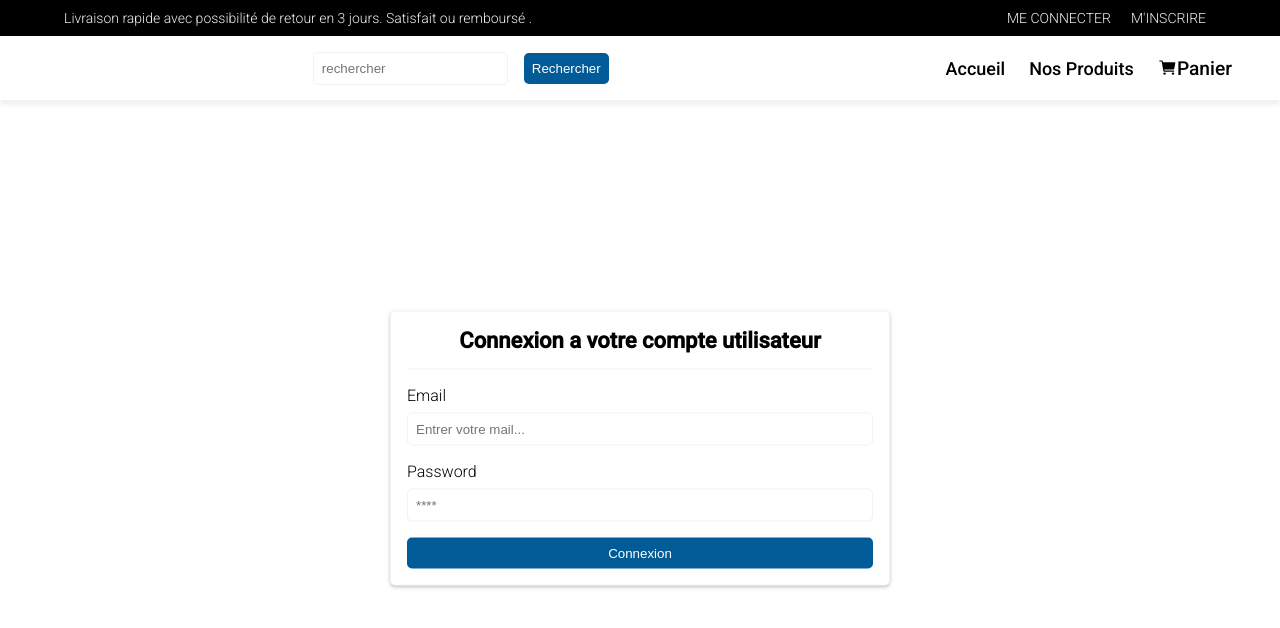
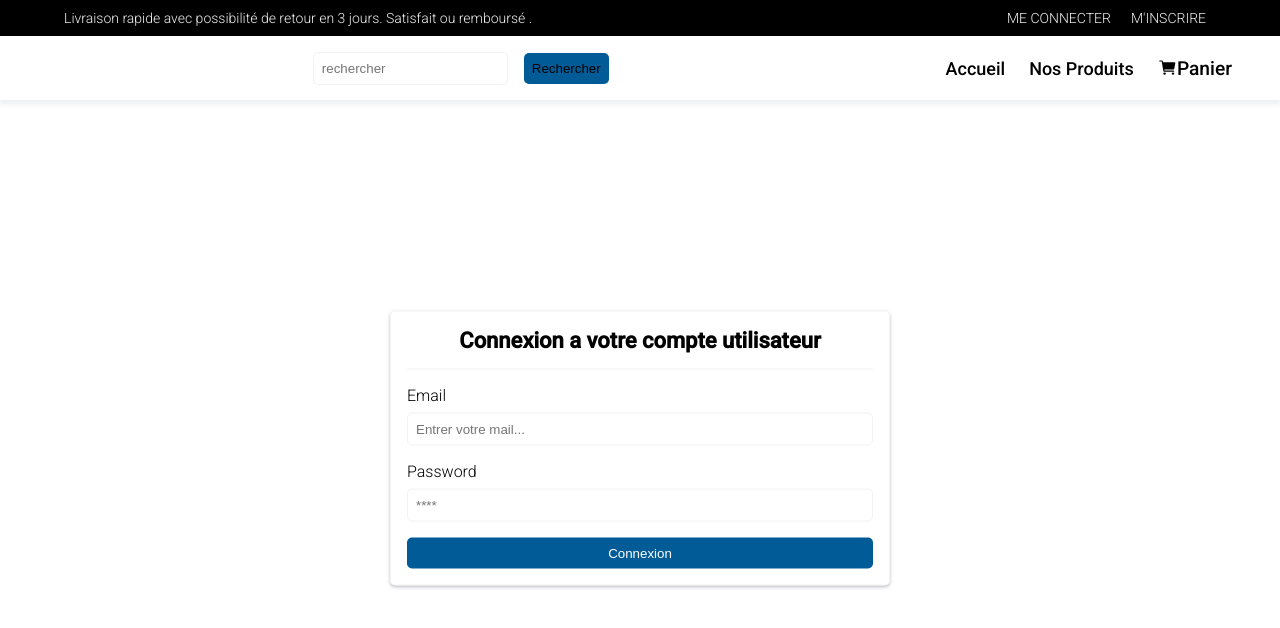
Before and after one commit to Mbra-Oliver/yt-easy-shop, a React (Vite) app in the folder frontend/: page /login in a window 1280 px wide. Shown: the top 628 px of the page. Built offline with nearby package versions, Linux system fonts and the light colour scheme.

Commit message:
minor-fix

```diff
--- a/frontend/src/App.jsx
+++ b/frontend/src/App.jsx
@@ -6,7 +6,7 @@ import ProductsPage from "./pages/Products";
 import Login from "./pages/auth/Login";
 import Register from "./pages/auth/Register";
 import "react-toastify/dist/ReactToastify.css";
-import { toast, ToastContainer } from "react-toastify";
+import { ToastContainer } from "react-toastify";
 import { checkUserAuthLoader, tokenLoader } from "./helpers/authManage";
 import { logoutAction } from "./pages/auth/Logout";
 //Initialisation des routes
--- a/frontend/src/components/UI/MainNavigation.jsx
+++ b/frontend/src/components/UI/MainNavigation.jsx
@@ -59,26 +59,9 @@ export default function MainNavigation() {
             {/* <img src="https://i.postimg.cc/TP6JjSTt/logo.webp" alt="" /> */}
           </div>
           <div className="flex items-center gap-1">
-            <input
-              placeholder="rechercher"
-              style={{
-                padding: "0.5rem",
-                border: "1px solid #f2f2f2",
-                borderRadius: "5px",
-              }}
-            />
+            <input placeholder="rechercher" className="search-topbar-input" />
 
-            <button
-              style={{
-                backgroundColor: "var(--primary-color)",
-                padding: "0.5rem",
-                border: "none",
-                borderRadius: "5px",
-                color: "white",
-              }}
-            >
-              Rechercher
-            </button>
+            <button className="btn-search">Rechercher</button>
           </div>
         </div>
       </nav>
--- a/frontend/src/index.css
+++ b/frontend/src/index.css
@@ -1383,3 +1383,17 @@ iframe {
   color: var(--danger-color);
   cursor: pointer;
 }
+
+.btn-search {
+  background-color: var(--primary-color);
+  padding: 0.5rem;
+  border: none;
+  border-radius: 5px;
+  color: "white";
+}
+
+.search-topbar-input {
+  padding: 0.5rem;
+  border: 1px solid #f2f2f2;
+  border-radius: 5px;
+}
--- a/frontend/src/pages/auth/Login.jsx
+++ b/frontend/src/pages/auth/Login.jsx
@@ -11,7 +11,7 @@ import {
 } from "../../assets/validations/validator";
 import { notificationErrorAlert } from "../../helpers/alert";
 import { toast } from "react-toastify";
-import { useNavigate } from "react-router-dom";
+import { redirect, useNavigate } from "react-router-dom";
 export default function Login() {
   const [isLoading, setIsLoading] = useState(false);
   const [resultError, setResultError] = useState(false);
@@ -57,7 +57,7 @@ export default function Login() {
         setIsLoading(false);
         setResultError(false);
         localStorage.setItem("easy_shop_user_token", result.token);
-        navigate("/");
+        redirect("/");
       } else {
         toast.error(result.message);
         setIsLoading(false);
--- a/frontend/src/pages/auth/Register.jsx
+++ b/frontend/src/pages/auth/Register.jsx
@@ -55,7 +55,7 @@ export default function Register() {
       !emailIsValid(emailValue) ||
       !isPasswordValid(passwordValue)
     ) {
-      throw new Error("Veuillez remplir le formulaire");
+      throw new Error("Formulaire invalide.");
     }
   };
   const handleRegister = async () => {
@@ -69,6 +69,7 @@ export default function Register() {
     };
 
     try {
+      validateForm();
       const result = await toast.promise(apiRegisterMethod(dataSend), {
         pending: "Création du compte en cours...",
       });
@@ -86,7 +87,10 @@ export default function Register() {
       }
     } catch (error) {
       setIsLoading(false);
+      setResultError(true);
+
       if (error.message) {
+        setErrorText(error.message);
         toast.error(error.message);
       }
     }
```
